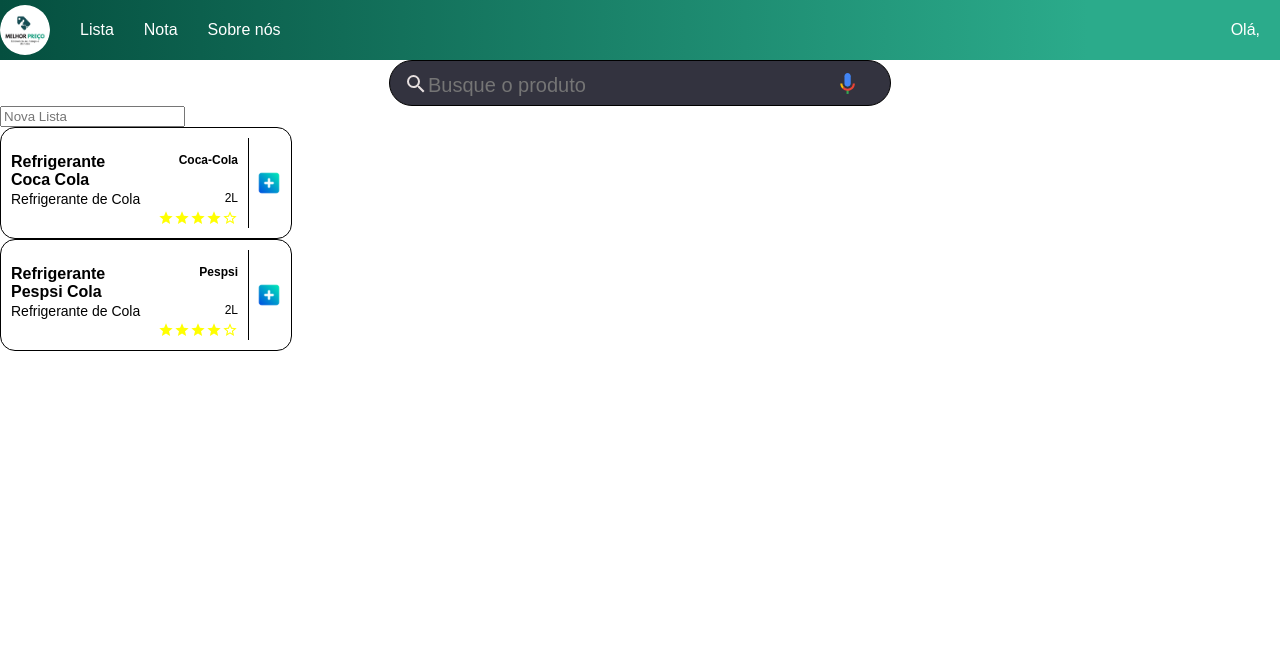
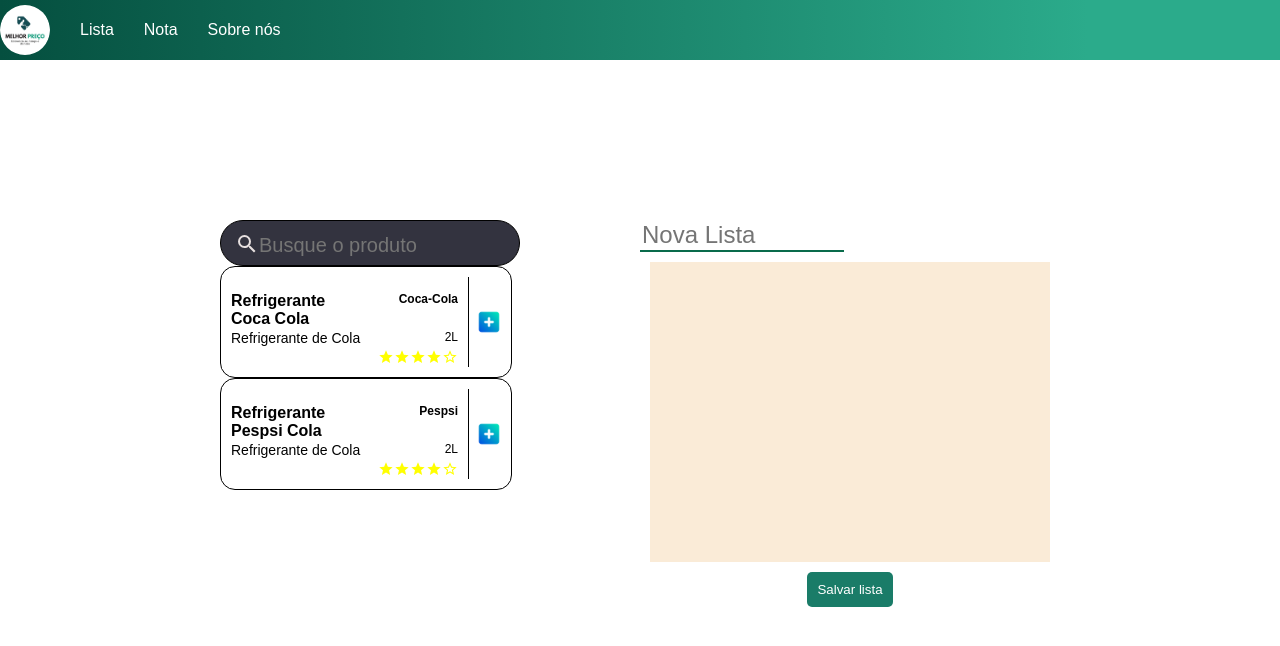
Before and after one commit to Olivwallace/MelhorPrecoReact, a React (Create React App) app: page /createList in a window 1280 px wide. Shown: the top 646 px of the page. Built offline with nearby package versions, Linux system fonts and the light colour scheme.

Commit message:
o Css da tela de criar lista

```diff
--- a/src/APP/assets/components/Bars/SearchBar/SearchBar.tsx
+++ b/src/APP/assets/components/Bars/SearchBar/SearchBar.tsx
@@ -44,7 +44,7 @@
                 </div>
 
                 <div className="searchbar-right">
-                    <VoiceSVG />
+
                 </div>
             </div>
         </div>
--- a/src/APP/assets/components/NavBar/NavBar.tsx
+++ b/src/APP/assets/components/NavBar/NavBar.tsx
@@ -35,7 +35,7 @@
        <Link className='linkHeader' to={props.hrefSobreNos}>Sobre nós</Link>
        </div>
       <div className='div'>
-              <label className='logado' onClick={handleMenu}>Olá, {props.namePerfil}</label>
+              <label className='logado' onClick={handleMenu}>{props.namePerfil}</label>
               <Menu
                 id="menu-appbar"
                 anchorEl={anchorEl}
--- a/src/APP/pages/createList/index.css
+++ b/src/APP/pages/createList/index.css
@@ -205,3 +205,64 @@
     flex-direction: column;
     grid-area: 1 / 5 / 6 / 6;
 }
+
+/*-------------------------------------------*/
+.form-Lista{
+    display: grid;
+    grid-template-columns: repeat(2, 1fr);
+    grid-template-rows: 1fr;
+    grid-column-gap: 0px;
+    grid-row-gap: 0px;
+}
+.divLista{
+    overflow-y: scroll;
+    white-space: nowrap;
+    scrollbar-width: none;
+    margin: 10px;
+    width: 400px;
+    height: 300px;
+    background-color: antiquewhite;
+}
+.main-lista{
+    height: 90vh;
+    display: flex;
+    align-items: center;
+    justify-content: center;
+}
+.divPesquisa{
+    width: 300px;
+    height: 400px;
+    overflow-y: scroll;
+    scrollbar-width: none;
+}
+.inputLista{
+    width: 200px;
+    font-size: x-large;
+    border-top: none;
+    border-left: none;
+    border-right: none;
+    border-color: #096b4b;
+    border-width: 2px;
+}
+.inputLista:hover{
+    border-top: none;
+    border-left: none;
+    border-right: none;
+
+}
+.inputLista:focus{
+outline: none;
+
+}
+.div2{
+    display: flex;
+    flex-direction: column;
+}
+.btn-envio{
+    margin: 0 auto;
+    color: #fff;
+    padding: 10px;
+    border-radius: 5px;
+    background-color: #1a7c68;
+    border: none;
+}
--- a/src/APP/pages/createList/index.tsx
+++ b/src/APP/pages/createList/index.tsx
@@ -24,45 +24,55 @@
 
     const [busca, setBusca] = useState<string>("A");
     const buscarItens = useCallback(async () => {
-        let lista = await api.pesquisarItens({busca: busca})
+        let lista = await api.pesquisarItens({ busca: busca })
         setListaBusca(lista.produtos)
-    },[busca])
+    }, [busca])
 
     //Realiza carga inicial de itens para facilitar a busca
-    useEffect(()=>{
+    useEffect(() => {
         buscarItens();
-    },[])
+    }, [])
 
+    const handleSubmit = useCallback(async (event: EventSubmit) => {
+        event.preventDefault();
+        console.log("to aqui");
+    }, [listaCliente]);
 
     //Construtor Pagina
     return (
-        <main className="main">
-            <NavBar auth = {true}
-                namePerfil={context.user?.name}
+        <><NavBar auth={true}
+            namePerfil={""}
             hrefPerfil={""}
             hrefListas={""}
             hrefNota={""}
-                hrefSobreNos={""}/>
+            hrefSobreNos={""} /><main className="main-lista">
 
+                <div>
+                    <form className="form-Lista" onSubmit={handleSubmit}>
+                        <div className="divPesquisa">
                             <SearchBar
                                 search=""
                                 placeHolder="Busque o produto"
-                onChange={()=> console.log("Hello")}
-                onKeyDonw={()=> console.log("clicou")}/>
-
-            <input
-                type="text"
-                id="nomeLista"
-                placeholder="Nova Lista"/>
+                                onChange={() => console.log("Hello")}
+                                onKeyDonw={() => console.log("clicou")} />
 
                             <ListaLateral
                                 className="listaBuscas"
                                 itens={listaBusca}
-                onSelect={() => {}}
-                />
+                                onSelect={() => { } } />
+                        </div>
+                        <div className="div2">
+                            <input
+                            className="inputLista"
+                                type="text"
+                                id="nomeLista"
+                                placeholder="Nova Lista" />
+                            <div className="divLista"></div>
+                            <button className="btn-envio" type="submit">Salvar lista</button>
+                        </div>
+                    </form>
+                </div>
 
-
-
-        </main>
+            </main></>
     );
 };
```
Lines whose indentation alone changed are shown as unchanged.
